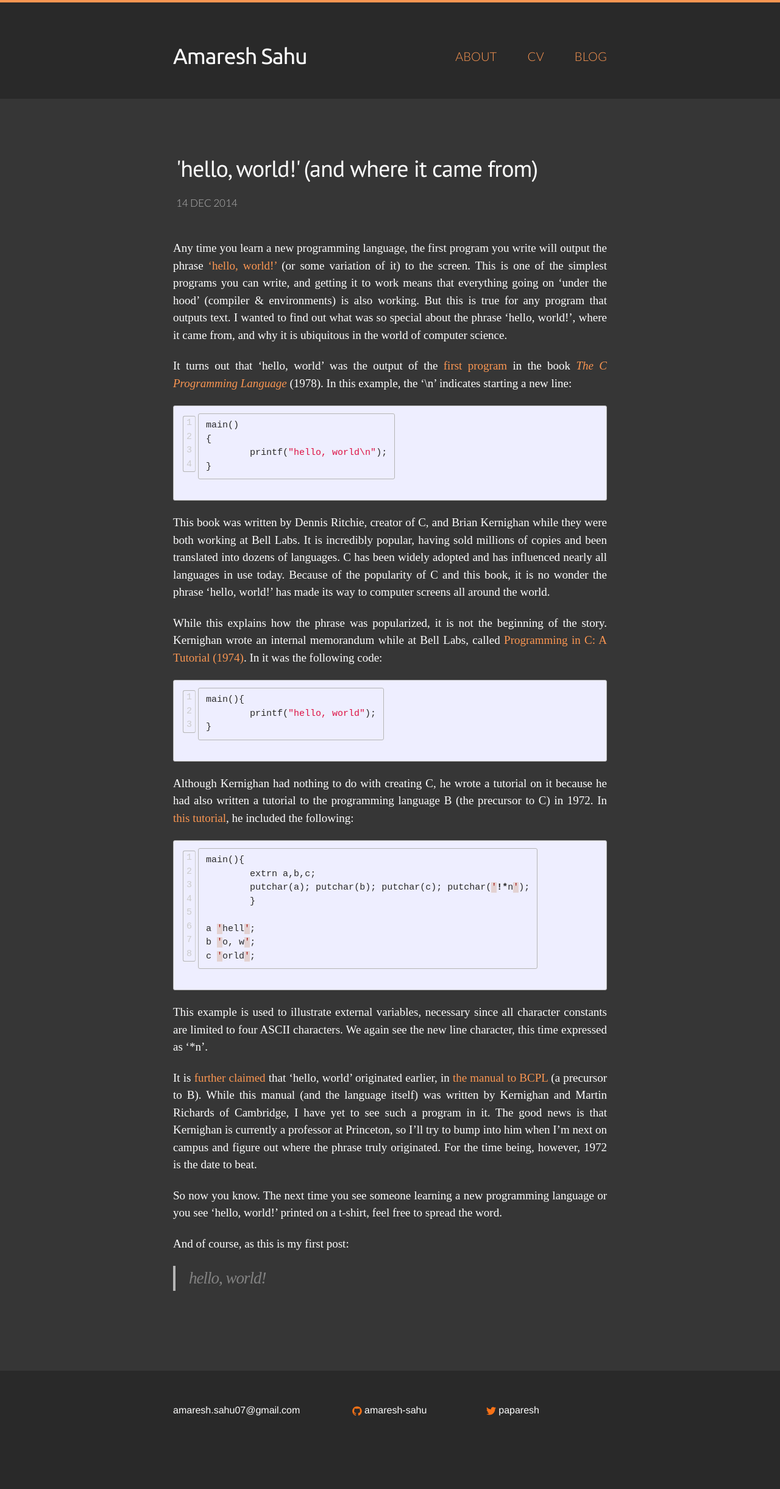
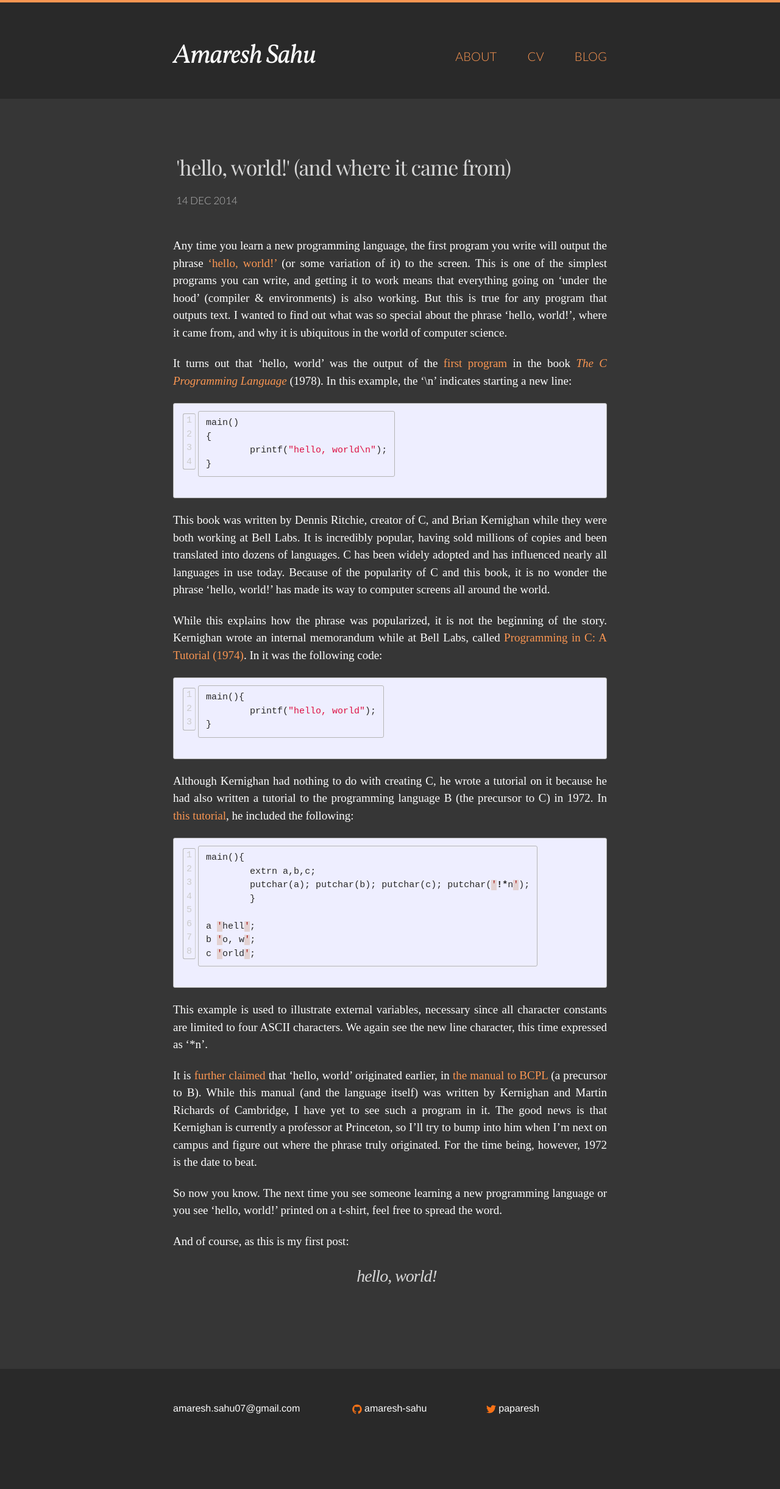
Before and after one commit to amaresh-sahu/amaresh-sahu.github.io, a Jekyll site: the page built from _posts/2014-12-14-hello-world.markdown, in a window 1280 px wide. Shown: the whole page at 61% size. Built offline with Jekyll 4.4.1, drawn with Linux system fonts in a browser that asks for light colours; some web fonts are replaced.

Commit message:
changed fonts and some formatting

```diff
--- a/_includes/head.html
+++ b/_includes/head.html
@@ -1,12 +1,13 @@
 <head>
-	<link href='http://fonts.googleapis.com/css?family=Ubuntu' rel='stylesheet' type='text/css'>
-	<link href='http://fonts.googleapis.com/css?family=Gentium+Book+Basic' rel='stylesheet' type='text/css'>
+	<link href='http://fonts.googleapis.com/css?family=Ubuntu:400,400italic' rel='stylesheet' type='text/css'>
+	<link href='http://fonts.googleapis.com/css?family=Gentium+Book+Basic:400,400italic' rel='stylesheet' type='text/css'>
 	<link href='http://fonts.googleapis.com/css?family=Merriweather' rel='stylesheet' type='text/css'>
-	<link href='http://fonts.googleapis.com/css?family=Vollkorn' rel='stylesheet' type='text/css'>
-	<link href='http://fonts.googleapis.com/css?family=Open+Sans' rel='stylesheet' type='text/css'>
+	<link href='http://fonts.googleapis.com/css?family=Vollkorn:400,400italic' rel='stylesheet' type='text/css'>
+	<link href='http://fonts.googleapis.com/css?family=Open+Sans:400,400italic' rel='stylesheet' type='text/css'>
 	<link href='http://fonts.googleapis.com/css?family=Lato:300,400' rel='stylesheet' type='text/css'>
 	<link href='http://fonts.googleapis.com/css?family=Playfair+Display' rel='stylesheet' type='text/css'>
 	<link href='http://fonts.googleapis.com/css?family=PT+Sans' rel='stylesheet' type='text/css'>
+	<link href='http://fonts.googleapis.com/css?family=Cardo:400,400italic' rel='stylesheet' type='text/css'>
     <meta charset="utf-8">
     <meta name="viewport" content="width=device-width initial-scale=1" />
     <meta http-equiv="X-UA-Compatible" content="IE=edge">
--- a/_posts/2014-12-14-hello-world.markdown
+++ b/_posts/2014-12-14-hello-world.markdown
@@ -54,4 +54,4 @@
 
 And of course, as this is my first post:
 
-> # hello, world!
+> hello, world!
--- a/_sass/_base.scss
+++ b/_sass/_base.scss
@@ -104,13 +104,13 @@
  * Blockquotes
  */
 blockquote {
-    color: $text-grey-medium;
-    border-left: 4px solid $text-grey-light;
+    color: $text-grey-dark-white;
+    text-align: center;
+    //border-left: 4px solid $text-grey-light;
     padding-left: $spacing-unit / 2;
-    font-size: 18px;
+    font-size: 28px;
     letter-spacing: -1px;
     font-style: italic;
-
     > :last-child {
         margin-bottom: 0;
     }
--- a/_sass/_layout.scss
+++ b/_sass/_layout.scss
@@ -11,6 +11,7 @@
 }
 
 .site-title {
+    font-style: italic;
     font-family: $site-title-font-family;
     font-size: $site-title-font-size;
     line-height: $site-title-line-height;
@@ -206,6 +207,7 @@
     font-family: $post-link-font-family;
     vertical-align: bottom;
     font-size: $post-link-font-size;
+    font-style: $post-link-font-style;
 }
 
 .rss-subscribe {
@@ -228,6 +230,7 @@
     font-size: $post-title-font-size;
     letter-spacing: $post-title-letter-spacing;
     line-height: $post-title-line-height;
+    color: $post-title-font-color;
 
     @include media-query($on-laptop) {
         font-size: $post-title-font-size;
--- a/css/main.scss
+++ b/css/main.scss
@@ -21,6 +21,7 @@
 $orange-color-dark: 	darken($orange-color, 20%);
 
 $text-grey-white: 		#fdfdfd;
+$text-grey-dark-white:	darken($text-grey-white, 15%);
 $text-grey-medium:		#828282;
 $text-grey-light:		lighten($text-grey-medium, 20%);
 $text-grey-dark:		darken($text-grey-medium, 35%);
@@ -50,8 +51,8 @@
 
 // site-title
 
-$site-title-font-family: 'Ubuntu', serif;
-$site-title-font-size: 36px;
+$site-title-font-family: 'Vollkorn', serif;
+$site-title-font-size: 44px;
 $site-title-line-height: 56px;
 $site-title-letter-spacing: -1px;
 $site-title-margin-bottom: 0;
@@ -86,11 +87,12 @@
 
 // post-title
 
-$post-title-font-family: 'PT Sans', sans-serif;
+$post-title-font-family: 'Playfair Display', sans-serif;
 $post-title-home-font-size: 19px;
-$post-title-font-size: 38px;
+$post-title-font-size: 34px;
 $post-title-letter-spacing: -1px;
 $post-title-line-height: 1;
+$post-title-font-color: $text-grey-dark-white;
 
 
 
@@ -119,8 +121,9 @@
 
 // post-link
 
-$post-link-font-size: 26px;
-$post-link-font-family: 'PT Sans', sans-serif;
+$post-link-font-size: 29px;
+$post-link-font-family: 'Gentium Book Basic', serif;
+$post-link-font-style: italic;
 
 
 
```
